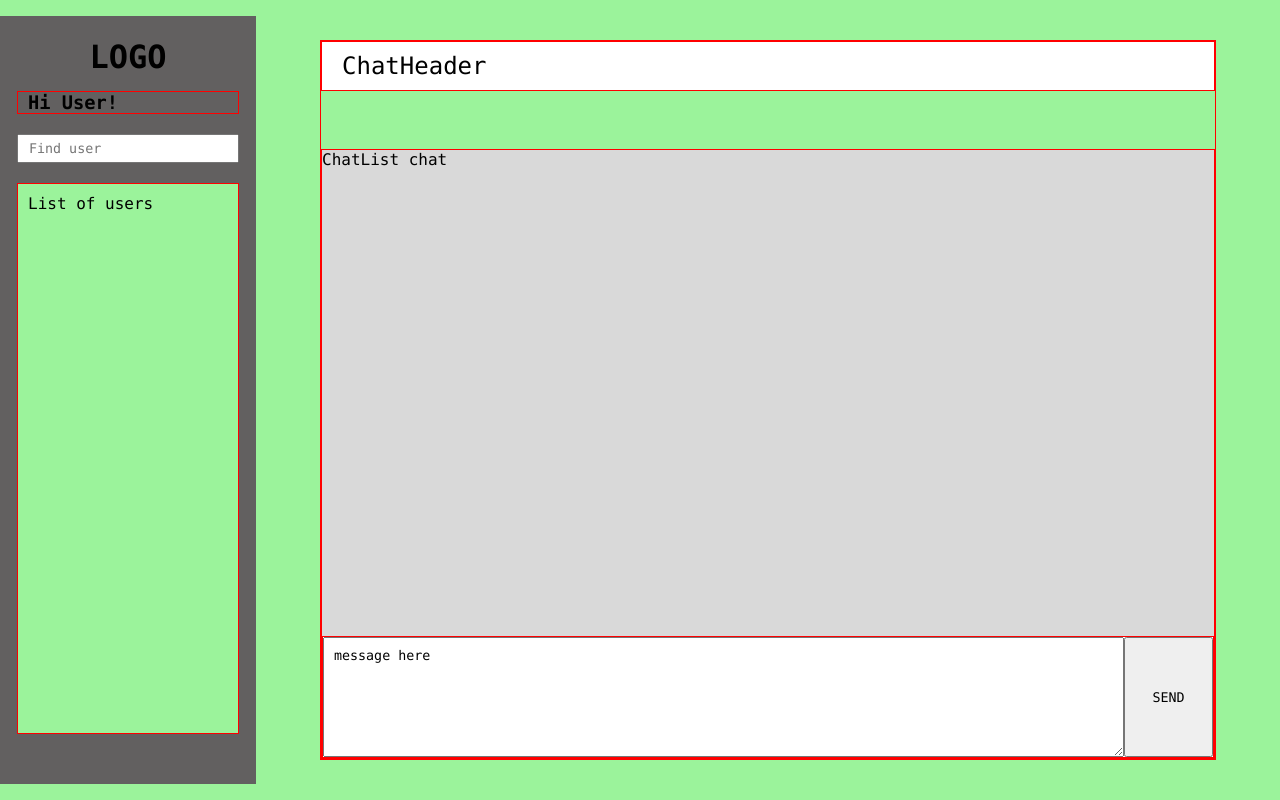
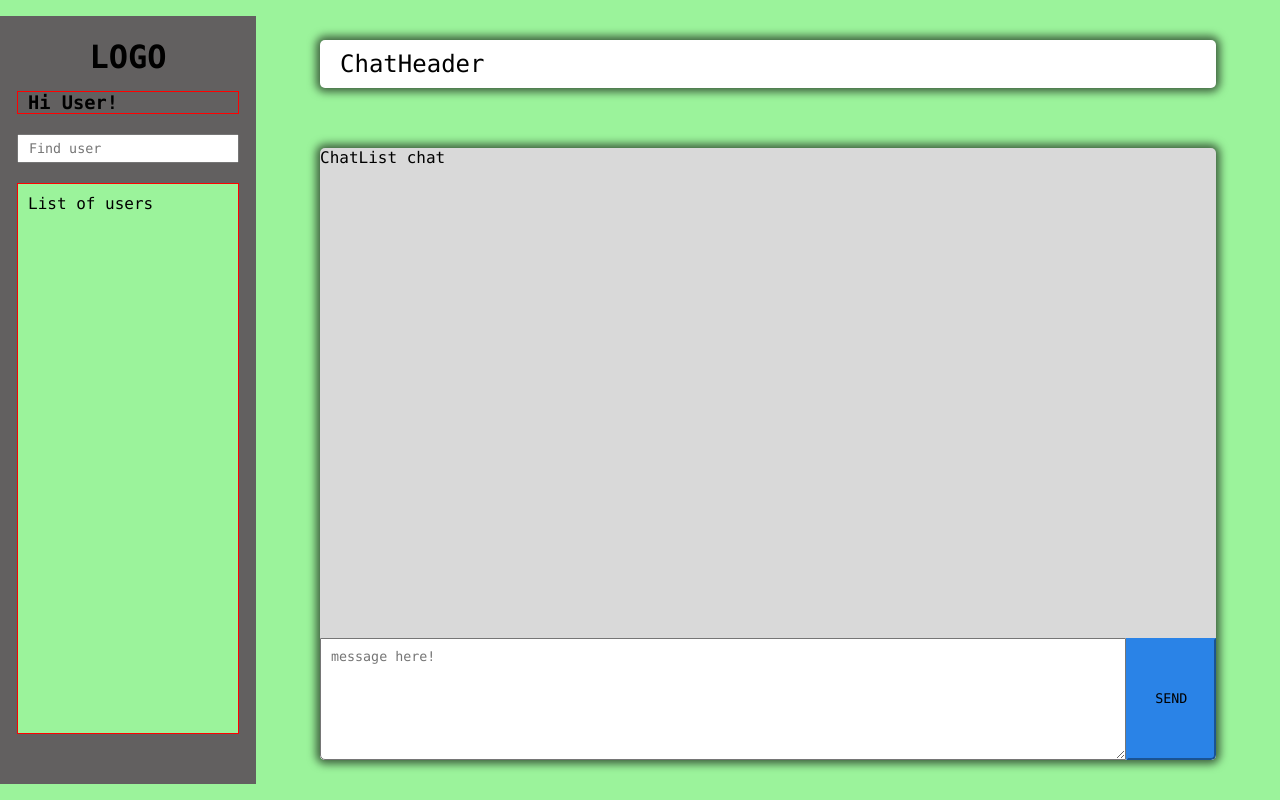
Before and after one commit to ryan20bv/chatFront, a Next.js app: page /chat in a window 1280 px wide. Built offline with nearby package versions, Linux system fonts and the light colour scheme.

Commit message:
pre chat page

```diff
--- a/src/components/chat/ChatForm.tsx
+++ b/src/components/chat/ChatForm.tsx
@@ -9,9 +9,8 @@ const ChatForm = () => {
 				id=''
 				// cols={30}
 				rows={5}
-			>
-				message here
-			</textarea>
+				placeholder='message here!'
+			></textarea>
 			<button>SEND</button>
 		</form>
 	);
--- a/src/components/chat/styleChat/chatForm.module.scss
+++ b/src/components/chat/styleChat/chatForm.module.scss
@@ -1,15 +1,21 @@
 .chat_form {
-	border: solid 1px red;
+	// border: solid 1px red;
+	border-radius: 0 0 5px 5px;
 	background-color: #fff;
 	height: 100%;
 	display: flex;
+	// overflow: hidden;
 	// width: 100%;
 	textarea {
 		width: 90%;
 		height: 100%;
 		padding: 10px;
+		border-radius: 0 0 0 5px;
 	}
 	button {
 		width: 10%;
+		border-radius: 0 0 5px 0;
+		background-color: rgb(42, 131, 231);
+		border-color: rgb(42, 131, 231);
 	}
 }
--- a/src/components/chat/styleChat/chatHeader.module.scss
+++ b/src/components/chat/styleChat/chatHeader.module.scss
@@ -1,7 +1,11 @@
 .chat_header {
-	border: solid 1px red;
+	// border: solid 1px red;
 	background-color: #fff;
+	border-radius: 5px;
 	font-size: 1.5rem;
 	padding: 10px 20px;
 	margin-bottom: 2rem;
+	box-shadow: 0px 0px 8px 4px rgba(0, 0, 0, 0.6);
+	-webkit-box-shadow: 0px 0px 8px 4px rgba(0, 0, 0, 0.6);
+	-moz-box-shadow: 0px 0px 8px 4px rgba(0, 0, 0, 0.6);
 }
--- a/src/components/chat/styleChat/chatList.module.scss
+++ b/src/components/chat/styleChat/chatList.module.scss
@@ -1,11 +1,15 @@
 .chat_list {
-	border: solid 1px red;
+	// border: solid 1px red;
 	background-color: #d9d9d9;
+	border-radius: 5px;
 	width: 100%;
 	height: 85%;
 	display: flex;
 	flex-direction: column;
 	position: relative;
+	box-shadow: 0px 0px 8px 4px rgba(0, 0, 0, 0.6);
+	-webkit-box-shadow: 0px 0px 8px 4px rgba(0, 0, 0, 0.6);
+	-moz-box-shadow: 0px 0px 8px 4px rgba(0, 0, 0, 0.6);
 	.list_chat {
 		width: 100%;
 		height: 80%;
--- a/src/components/chat/styleChat/chatSection.module.scss
+++ b/src/components/chat/styleChat/chatSection.module.scss
@@ -1,5 +1,5 @@
 .chat_section {
-	border: solid 1px red;
+	// border: solid 1px red;
 	margin: auto;
 	width: 70%;
 	height: 90vh;
```
